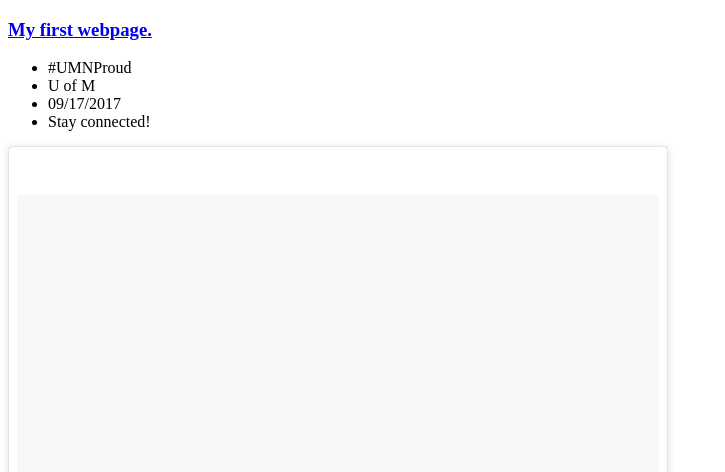
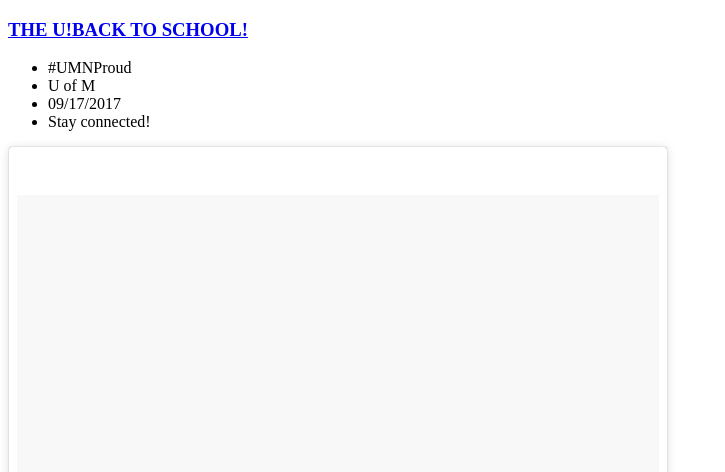
Before and after one commit to Premiumlab/test, a plain HTML site: page index.html in a window 1280 px wide. Shown: the top 472 px of the page, without its empty margins (0-725 px from the left). Drawn offline with Linux system fonts and the light colour scheme; a script that the page names is missing.

Commit message:
Update index.html

```diff
--- a/index.html
+++ b/index.html
@@ -6,7 +6,7 @@
 </head>
 <body>
 
-<h3><a href="https://premiumlab.github.io/in-class-09-11/index.html">My first webpage.</a></h3>
+<h3><a href="https://premiumlab.github.io/in-class-09-11/index.html">THE U!BACK TO SCHOOL!</a></h3>
 
 <ul>
   <li>#UMNProud</li>
```
